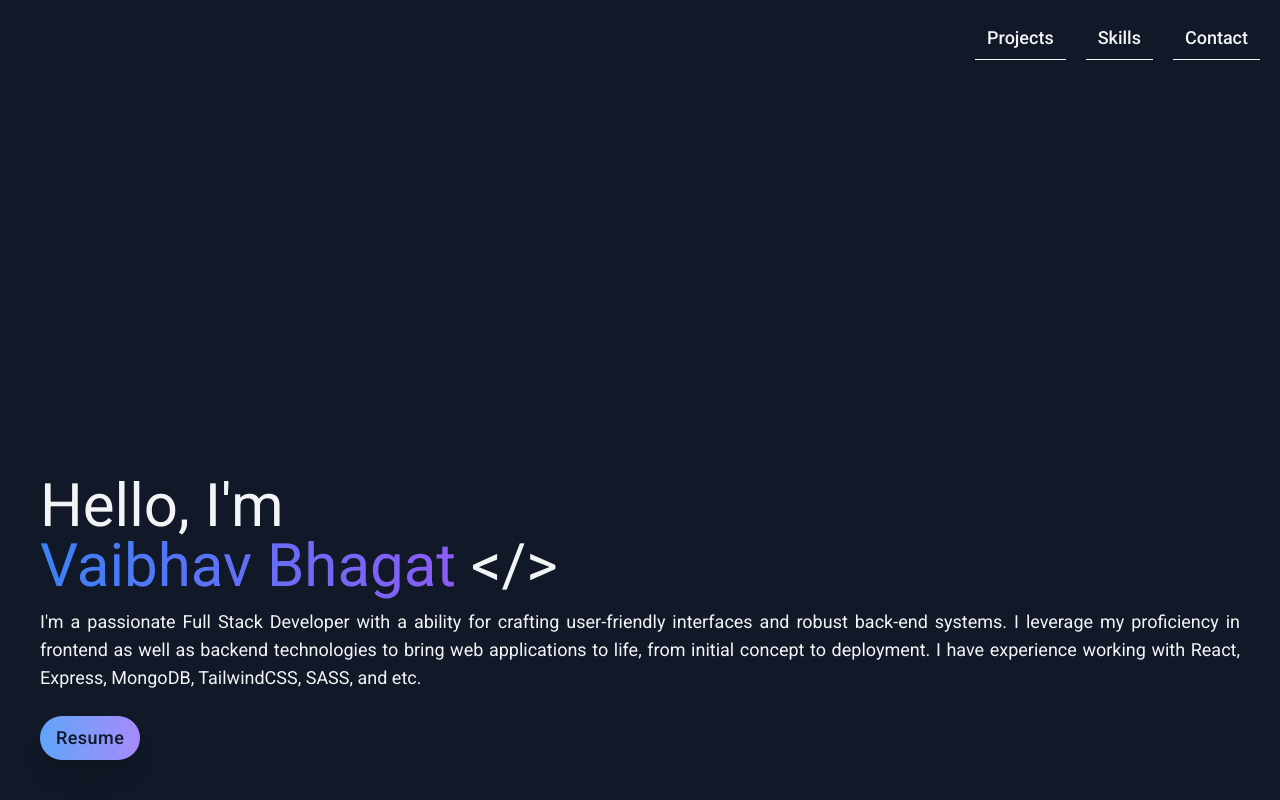
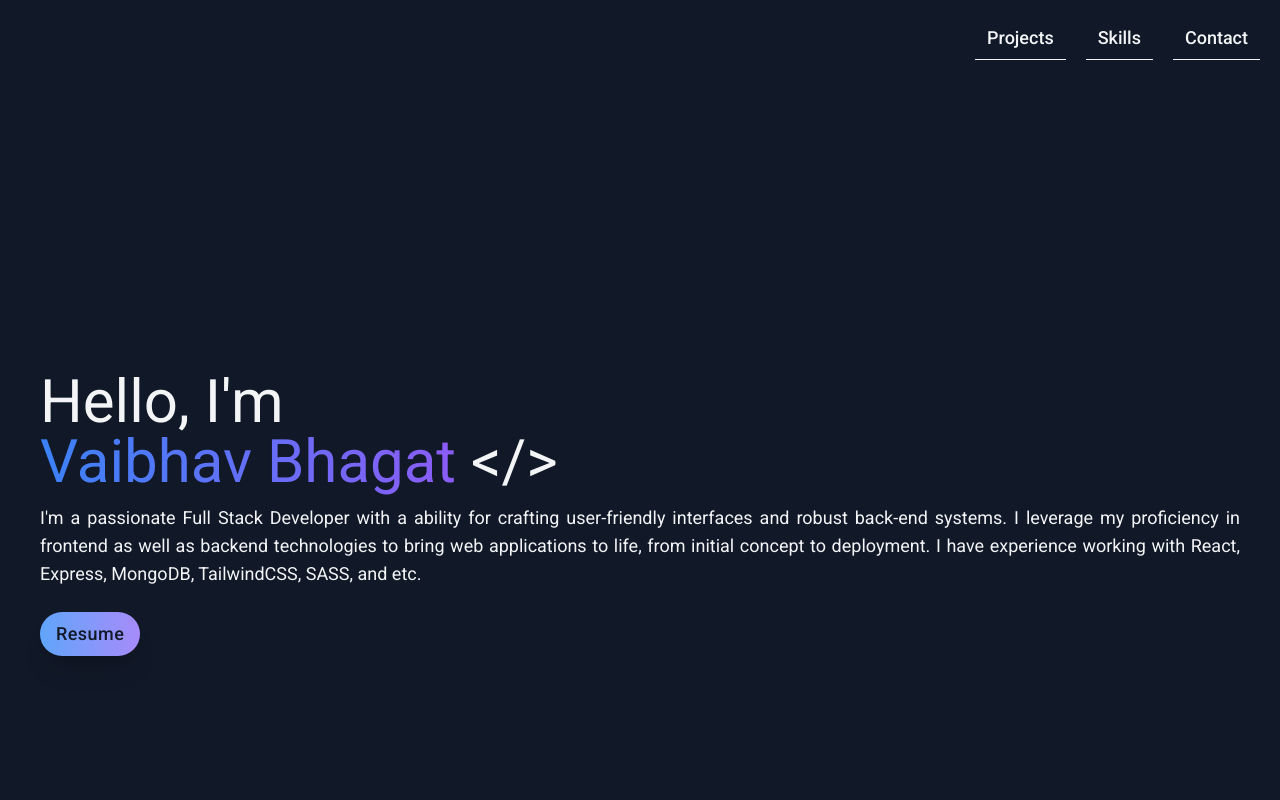
Before and after one commit to Vaibhavbhagat321/portfolio, a website: page index.html in a window 1280 px wide. Shown: the top 800 px of the page. Drawn offline with Linux system fonts and the light colour scheme.

Commit message:
header change

```diff
--- a/style/style.css
+++ b/style/style.css
@@ -8,7 +8,7 @@
   }
 
   .header {
-    @apply w-full h-screen bg-gray-900 text-gray-100 flex justify-start items-end lg:pb-10 md:pb-8 sm:pb-6 xsm:pb-4 leading-tight lg:px-10 md:px-8 sm:px-6 xsm:px-4;
+    @apply w-full h-screen bg-gray-900 text-gray-100 flex justify-start items-end  lg:pb-36 md:pb-32 sm:pb-28 xsm:pb-24 leading-tight lg:px-10 md:px-8 sm:px-6 xsm:px-4;
   }
 
   .header-heading {
```
Also changed, not shown: style/output.css.
